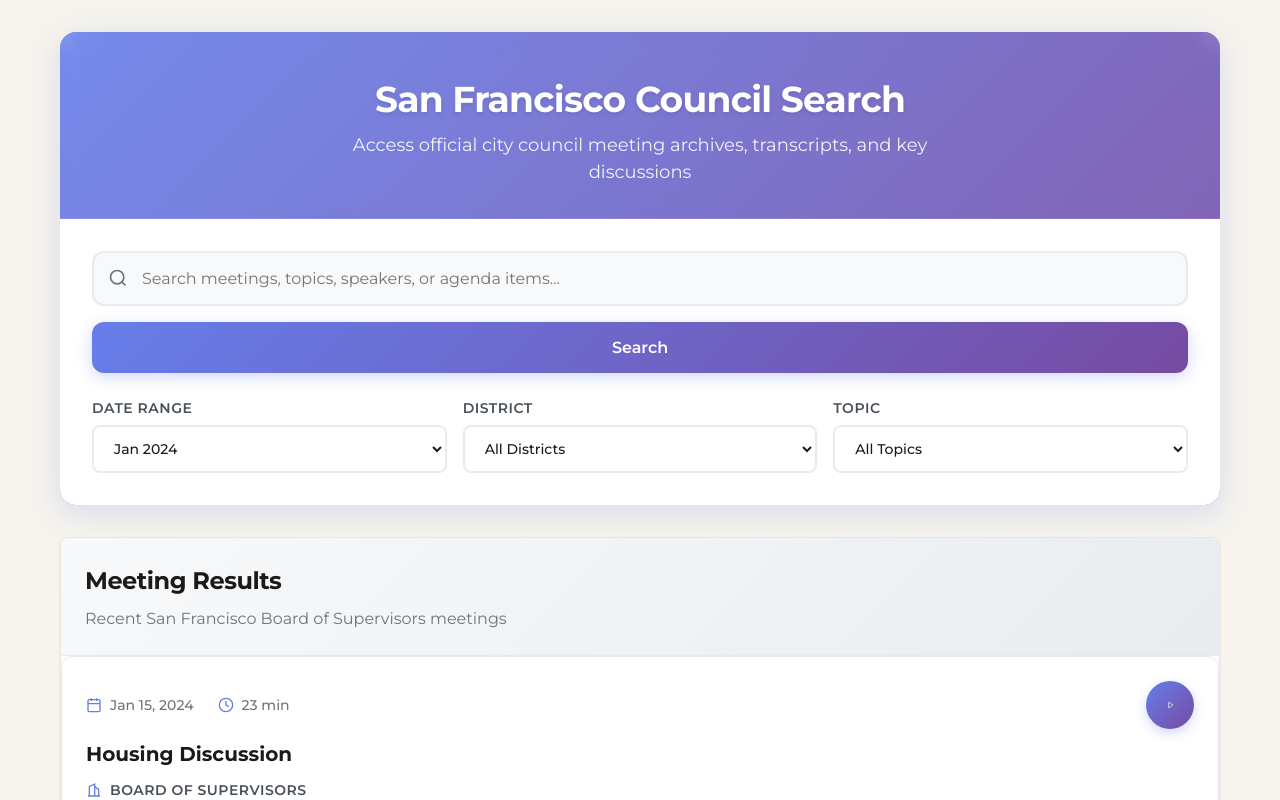
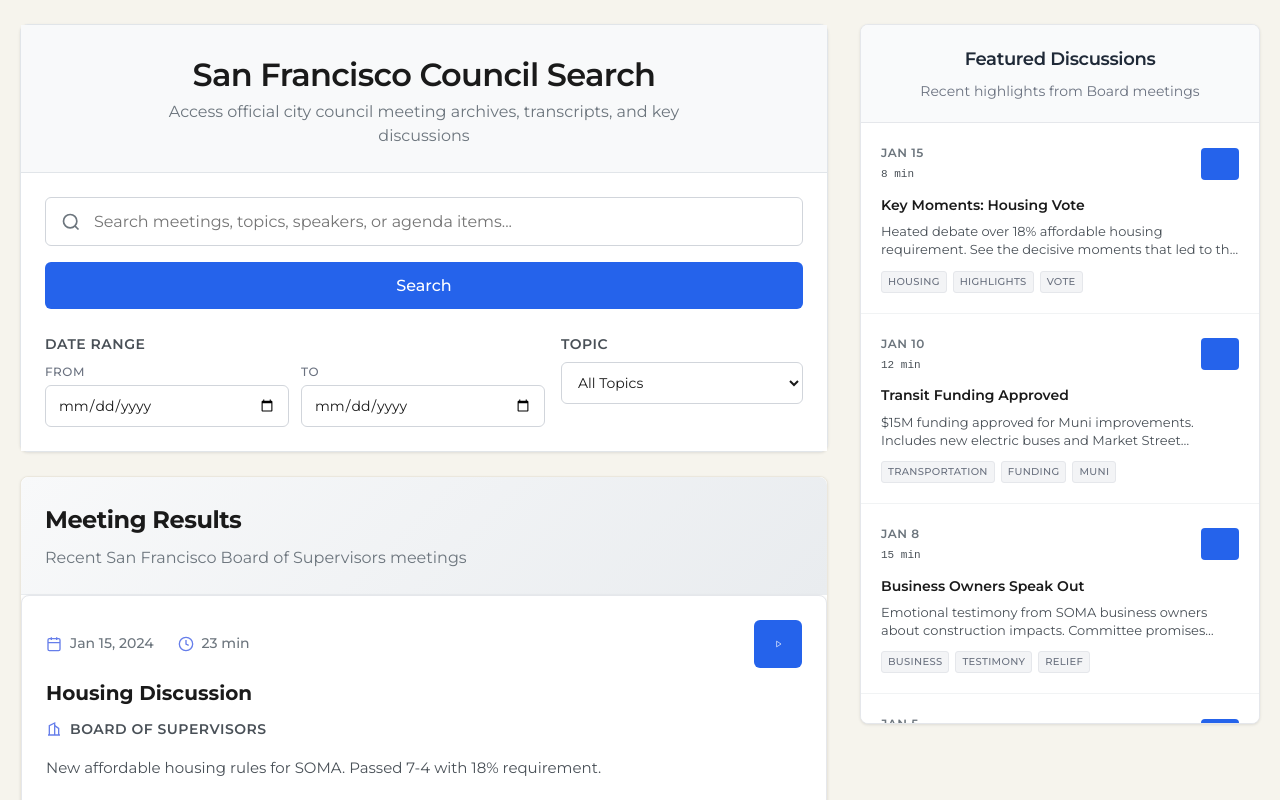
Before and after one commit to Cheggin/SF10X, a React (Vite) app in the folder frontend/: page / in a window 1280 px wide. Shown: the top 800 px of the page. Built offline with nearby package versions, Linux system fonts and the light colour scheme.

Commit message:
refactor home page more

```diff
--- a/frontend/src/App.css
+++ b/frontend/src/App.css
@@ -22,9 +22,26 @@ body {
 /* Container for search page content */
 .search-page-container {
   width: 100%;
-  max-width: 1200px;
+  max-width: 1400px;
   margin: 0 auto;
-  padding: 32px 20px;
+  padding: 24px 20px;
+}
+
+/* Two-column layout */
+.home-page-grid {
+  display: grid;
+  grid-template-columns: 1fr 400px;
+  gap: 32px;
+  align-items: start;
+}
+
+.left-column {
+  min-width: 0;
+}
+
+.right-column {
+  position: sticky;
+  top: 24px;
 }
 
 /* Full width container for special sections */
@@ -33,7 +50,151 @@ body {
   padding: 40px 0;
 }
 
-/* Popular Clips Section */
+/* Popular Clips Sidebar */
+.popular-clips-sidebar {
+  background: white;
+  border: 1px solid #e5e7eb;
+  border-radius: 8px;
+  overflow: hidden;
+  box-shadow: 0 1px 3px rgba(0, 0, 0, 0.1);
+}
+
+.popular-clips-header {
+  background: #f9fafb;
+  border-bottom: 1px solid #e5e7eb;
+  padding: 20px;
+  text-align: center;
+}
+
+.popular-clips-title-sidebar {
+  font-size: 18px;
+  font-weight: 600;
+  color: #1f2937;
+  margin: 0 0 6px 0;
+  font-family: 'Montserrat', sans-serif;
+  letter-spacing: -0.02em;
+}
+
+.popular-clips-subtitle-sidebar {
+  font-size: 14px;
+  color: #6b7280;
+  margin: 0;
+  font-weight: 400;
+}
+
+.popular-clips-list {
+  padding: 0;
+  max-height: 600px;
+  overflow-y: auto;
+}
+
+.popular-clip-card-sidebar {
+  border-bottom: 1px solid #f1f3f4;
+  padding: 20px;
+  cursor: pointer;
+  transition: all 0.2s ease;
+  background: white;
+}
+
+.popular-clip-card-sidebar:hover {
+  background: #f9fafb;
+  border-left: 3px solid #2563eb;
+}
+
+.popular-clip-card-sidebar:last-child {
+  border-bottom: none;
+}
+
+.clip-header-sidebar {
+  display: flex;
+  justify-content: space-between;
+  align-items: center;
+  margin-bottom: 12px;
+}
+
+.clip-meta-sidebar {
+  display: flex;
+  flex-direction: column;
+  gap: 4px;
+}
+
+.clip-date-sidebar {
+  font-size: 12px;
+  color: #6c757d;
+  font-weight: 600;
+  text-transform: uppercase;
+  letter-spacing: 0.5px;
+}
+
+.clip-duration-sidebar {
+  font-size: 11px;
+  color: #495057;
+  font-family: monospace;
+}
+
+.clip-play-btn-sidebar {
+  width: 32px;
+  height: 32px;
+  border-radius: 4px;
+  background: #2563eb;
+  border: none;
+  color: white;
+  cursor: pointer;
+  display: flex;
+  align-items: center;
+  justify-content: center;
+  transition: all 0.2s ease;
+  flex-shrink: 0;
+}
+
+.clip-play-btn-sidebar:hover {
+  background: #1d4ed8;
+}
+
+.clip-content-sidebar {
+  margin-top: 8px;
+}
+
+.clip-title-sidebar {
+  font-size: 14px;
+  font-weight: 600;
+  color: #1a1a1a;
+  margin: 0 0 8px 0;
+  line-height: 1.3;
+  font-family: 'Montserrat', sans-serif;
+}
+
+.clip-summary-sidebar {
+  font-size: 13px;
+  color: #495057;
+  line-height: 1.4;
+  margin: 0 0 12px 0;
+  display: -webkit-box;
+  -webkit-line-clamp: 2;
+  line-clamp: 2;
+  -webkit-box-orient: vertical;
+  overflow: hidden;
+}
+
+.clip-tags-sidebar {
+  display: flex;
+  gap: 6px;
+  flex-wrap: wrap;
+}
+
+.clip-tag-sidebar {
+  background: #f3f4f6;
+  color: #6b7280;
+  padding: 2px 6px;
+  border-radius: 3px;
+  font-size: 10px;
+  font-weight: 500;
+  text-transform: uppercase;
+  letter-spacing: 0.3px;
+  border: 1px solid #e5e7eb;
+}
+
+/* Legacy Popular Clips styles for backward compatibility */
 .popular-clips {
   background: linear-gradient(135deg, #f8f9fa 0%, #e9ecef 100%);
   color: #1a1a1a;
@@ -196,34 +357,32 @@ body {
 
 /* Search Header */
 .search-header {
-  background: linear-gradient(135deg, #667eea 0%, #764ba2 100%);
-  border-radius: 16px;
-  overflow: hidden;
-  margin-bottom: 32px;
-  box-shadow: 0 8px 32px rgba(102, 126, 234, 0.2);
+  background: white;
+  border: 1px solid #e1e5e9;
+  border-radius: 8px;
+  margin-bottom: 24px;
+  box-shadow: 0 1px 3px rgba(0, 0, 0, 0.1);
 }
 
 .header-hero {
-  background: rgba(255, 255, 255, 0.1);
-  backdrop-filter: blur(10px);
-  padding: 48px 32px 32px;
+  background: #f8f9fa;
+  padding: 32px 32px 24px;
   text-align: center;
-  border-bottom: 1px solid rgba(255, 255, 255, 0.1);
+  border-bottom: 1px solid #e1e5e9;
 }
 
 .hero-content h1 {
-  font-size: 36px;
-  font-weight: 700;
-  color: white;
-  margin-bottom: 12px;
+  font-size: 32px;
+  font-weight: 600;
+  color: #1a1a1a;
+  margin-bottom: 8px;
   letter-spacing: -0.02em;
   font-family: 'Montserrat', sans-serif;
-  text-shadow: 0 2px 4px rgba(0, 0, 0, 0.1);
 }
 
 .hero-subtitle {
-  font-size: 18px;
-  color: rgba(255, 255, 255, 0.9);
+  font-size: 16px;
+  color: #6c757d;
   font-weight: 400;
   line-height: 1.5;
   max-width: 600px;
@@ -231,7 +390,7 @@ body {
 }
 
 .search-section {
-  padding: 32px;
+  padding: 24px;
   background: white;
 }
 
@@ -256,42 +415,39 @@ body {
 
 .search-input {
   width: 100%;
-  padding: 16px 16px 16px 48px;
-  border: 2px solid #e9ecef;
-  border-radius: 12px;
+  padding: 14px 16px 14px 48px;
+  border: 1px solid #d1d5db;
+  border-radius: 6px;
   font-size: 16px;
-  background: #f8f9fa;
+  background: white;
   color: #1a1a1a;
   font-family: 'Montserrat', sans-serif;
-  transition: all 0.3s ease;
+  transition: all 0.2s ease;
   box-sizing: border-box;
 }
 
 .search-input:focus {
   outline: none;
-  border-color: #667eea;
+  border-color: #2563eb;
   background: white;
-  box-shadow: 0 0 0 4px rgba(102, 126, 234, 0.1);
-  transform: translateY(-1px);
+  box-shadow: 0 0 0 3px rgba(37, 99, 235, 0.1);
 }
 
 .search-button {
   width: 100%;
-  padding: 16px 24px;
-  background: linear-gradient(135deg, #667eea 0%, #764ba2 100%);
+  padding: 14px 24px;
+  background: #2563eb;
   color: white;
   border: none;
-  border-radius: 12px;
+  border-radius: 6px;
   cursor: pointer;
   font-size: 16px;
-  font-weight: 600;
-  transition: all 0.3s ease;
-  box-shadow: 0 4px 16px rgba(102, 126, 234, 0.3);
+  font-weight: 500;
+  transition: all 0.2s ease;
 }
 
 .search-button:hover {
-  transform: translateY(-2px);
-  box-shadow: 0 6px 20px rgba(102, 126, 234, 0.4);
+  background: #1d4ed8;
 }
 
 .filters {
@@ -316,26 +472,72 @@ body {
 }
 
 .filter-select {
-  padding: 12px 16px;
-  border: 2px solid #e9ecef;
-  border-radius: 8px;
+  padding: 10px 12px;
+  border: 1px solid #d1d5db;
+  border-radius: 6px;
   background: white;
   font-size: 14px;
   cursor: pointer;
   color: #1a1a1a;
   font-family: 'Montserrat', sans-serif;
-  font-weight: 500;
+  font-weight: 400;
   transition: all 0.2s ease;
 }
 
 .filter-select:hover {
-  border-color: #667eea;
+  border-color: #9ca3af;
 }
 
 .filter-select:focus {
   outline: none;
-  border-color: #667eea;
-  box-shadow: 0 0 0 3px rgba(102, 126, 234, 0.1);
+  border-color: #2563eb;
+  box-shadow: 0 0 0 3px rgba(37, 99, 235, 0.1);
+}
+
+/* Date Range Inputs */
+.date-range-group {
+  grid-column: span 2;
+}
+
+.date-range-inputs {
+  display: flex;
+  gap: 12px;
+}
+
+.date-input-wrapper {
+  flex: 1;
+  display: flex;
+  flex-direction: column;
+  gap: 4px;
+}
+
+.date-input-label {
+  font-size: 12px;
+  font-weight: 500;
+  color: #6b7280;
+  text-transform: uppercase;
+  letter-spacing: 0.5px;
+}
+
+.date-input {
+  padding: 10px 12px;
+  border: 1px solid #d1d5db;
+  border-radius: 6px;
+  background: white;
+  font-size: 14px;
+  color: #1a1a1a;
+  font-family: 'Montserrat', sans-serif;
+  transition: all 0.2s ease;
+}
+
+.date-input:focus {
+  outline: none;
+  border-color: #2563eb;
+  box-shadow: 0 0 0 3px rgba(37, 99, 235, 0.1);
+}
+
+.date-input::-webkit-calendar-picker-indicator {
+  cursor: pointer;
 }
 
 /* Results Container */
@@ -400,20 +602,19 @@ body {
 /* Modern Video Card */
 .video-card-modern {
   background: white;
-  border: 1px solid #e9ecef;
-  border-radius: 12px;
+  border: 1px solid #e5e7eb;
+  border-radius: 8px;
   padding: 0;
   cursor: pointer;
-  transition: all 0.3s ease;
-  box-shadow: 0 2px 8px rgba(0, 0, 0, 0.04);
+  transition: all 0.2s ease;
+  box-shadow: 0 1px 3px rgba(0, 0, 0, 0.1);
   overflow: hidden;
   margin-bottom: 16px;
 }
 
 .video-card-modern:hover {
-  transform: translateY(-2px);
-  box-shadow: 0 8px 24px rgba(102, 126, 234, 0.12);
-  border-color: #667eea;
+  box-shadow: 0 4px 12px rgba(0, 0, 0, 0.15);
+  border-color: #d1d5db;
 }
 
 .video-card-modern:last-child {
@@ -466,21 +667,19 @@ body {
 .play-button-modern {
   width: 48px;
   height: 48px;
-  border-radius: 50%;
-  background: linear-gradient(135deg, #667eea 0%, #764ba2 100%);
+  border-radius: 6px;
+  background: #2563eb;
   border: none;
   color: white;
   cursor: pointer;
   display: flex;
   align-items: center;
   justify-content: center;
-  transition: all 0.3s ease;
-  box-shadow: 0 4px 12px rgba(102, 126, 234, 0.3);
+  transition: all 0.2s ease;
 }
 
 .play-button-modern:hover {
-  transform: scale(1.05);
-  box-shadow: 0 6px 16px rgba(102, 126, 234, 0.4);
+  background: #1d4ed8;
 }
 
 .play-button-modern svg {
@@ -532,22 +731,21 @@ body {
 }
 
 .tag-modern {
-  background: linear-gradient(135deg, #f8f9fa 0%, #e9ecef 100%);
-  color: #495057;
-  padding: 6px 12px;
-  border-radius: 20px;
+  background: #f3f4f6;
+  color: #6b7280;
+  padding: 4px 8px;
+  border-radius: 4px;
   font-size: 12px;
-  font-weight: 600;
+  font-weight: 500;
   text-transform: uppercase;
-  letter-spacing: 0.5px;
-  border: 1px solid #e9ecef;
+  letter-spacing: 0.3px;
+  border: 1px solid #e5e7eb;
   transition: all 0.2s ease;
 }
 
 .tag-modern:hover {
-  background: linear-gradient(135deg, #667eea 0%, #764ba2 100%);
-  color: white;
-  border-color: #667eea;
+  background: #e5e7eb;
+  color: #4b5563;
 }
 
 .tag-more {
@@ -2194,11 +2392,92 @@ body {
   }
 }
 
+@media (max-width: 1024px) {
+  .home-page-grid {
+    grid-template-columns: 1fr 320px;
+    gap: 24px;
+  }
+
+  .popular-clips-list {
+    max-height: 500px;
+  }
+}
+
+@media (max-width: 768px) {
+  .home-page-grid {
+    grid-template-columns: 1fr;
+    gap: 20px;
+  }
+
+  .right-column {
+    position: static;
+    order: -1;
+  }
+
+  .popular-clips-sidebar {
+    margin-bottom: 24px;
+  }
+
+  .popular-clips-list {
+    max-height: 400px;
+  }
+}
+
 @media (max-width: 600px) {
   .search-page-container {
     padding: 16px;
   }
 
+  .home-page-grid {
+    gap: 16px;
+  }
+
+  .popular-clips-header {
+    padding: 20px;
+  }
+
+  .popular-clips-title-sidebar {
+    font-size: 18px;
+  }
+
+  .popular-clips-subtitle-sidebar {
+    font-size: 13px;
+  }
+
+  .popular-clip-card-sidebar {
+    padding: 16px;
+  }
+
+  .clip-title-sidebar {
+    font-size: 13px;
+  }
+
+  .clip-summary-sidebar {
+    font-size: 12px;
+  }
+
+  .search-section {
+    padding: 24px;
+  }
+
+  .hero-content h1 {
+    font-size: 28px;
+  }
+
+  .hero-subtitle {
+    font-size: 16px;
+  }
+
+  .header-hero {
+    padding: 32px 20px 24px;
+  }
+
+  .filters {
+    grid-template-columns: 1fr;
+    gap: 12px;
+  }
+
+  /* Legacy styles for backward compatibility */
   .popular-clips {
     margin: 0 -16px;
     padding: 60px 0;
@@ -2224,27 +2503,6 @@ body {
 
   .popular-clip-thumbnail {
     height: 140px;
-  }
-
-  .search-section {
-    padding: 24px;
-  }
-
-  .hero-content h1 {
-    font-size: 28px;
-  }
-
-  .hero-subtitle {
-    font-size: 16px;
-  }
-
-  .header-hero {
-    padding: 32px 20px 24px;
-  }
-
-  .filters {
-    grid-template-columns: 1fr;
-    gap: 12px;
   }
 
   .video-card {
--- a/frontend/src/components/PopularClips.tsx
+++ b/frontend/src/components/PopularClips.tsx
@@ -9,33 +9,38 @@ function PopularClips({ onVideoSelect }: PopularClipsProps) {
   const popularVideos = getPopularVideos()
 
   return (
-    <section className="popular-clips">
-      <div className="popular-clips-container">
-        <h2 className="popular-clips-title">Featured Discussions</h2>
-        <p className="popular-clips-subtitle">Explore the most important moments and decisions from recent San Francisco council meetings</p>
+    <section className="popular-clips-sidebar">
+      <div className="popular-clips-header">
+        <h2 className="popular-clips-title-sidebar">Featured Discussions</h2>
+        <p className="popular-clips-subtitle-sidebar">Recent highlights from Board meetings</p>
+      </div>
 
-        <div className="popular-clips-grid">
+      <div className="popular-clips-list">
         {popularVideos.map((video) => (
           <div
             key={video.id}
-              className="popular-clip-card"
+            className="popular-clip-card-sidebar"
             onClick={() => onVideoSelect(video)}
           >
-              <div className="popular-clip-thumbnail">
-                <div className="thumbnail-placeholder">
-                  <span className="play-icon">▶</span>
+            <div className="clip-header-sidebar">
+              <div className="clip-meta-sidebar">
+                <span className="clip-date-sidebar">{video.date}</span>
+                <span className="clip-duration-sidebar">{video.duration}</span>
               </div>
-                <div className="clip-duration">{video.duration}</div>
+              <button className="clip-play-btn-sidebar">
+                <svg width="16" height="16" viewBox="0 0 24 24" fill="none" stroke="currentColor" strokeWidth="2">
+                  <polygon points="5,3 19,12 5,21"/>
+                </svg>
+              </button>
             </div>
 
-              <div className="popular-clip-content">
-                <h3 className="popular-clip-title">{video.title}</h3>
-                <p className="popular-clip-date">{video.date}, 2024</p>
-                <p className="popular-clip-summary">{video.summary}</p>
+            <div className="clip-content-sidebar">
+              <h3 className="clip-title-sidebar">{video.title}</h3>
+              <p className="clip-summary-sidebar">{video.summary}</p>
 
-                <div className="popular-clip-tags">
-                  {video.tags.slice(0, 2).map((tag, index) => (
-                    <span key={index} className="popular-clip-tag">
+              <div className="clip-tags-sidebar">
+                {video.tags.slice(0, 3).map((tag, index) => (
+                  <span key={index} className="clip-tag-sidebar">
                     {tag}
                   </span>
                 ))}
@@ -44,7 +49,6 @@ function PopularClips({ onVideoSelect }: PopularClipsProps) {
           </div>
         ))}
       </div>
-      </div>
     </section>
   )
 }
--- a/frontend/src/components/ResultsContainer.tsx
+++ b/frontend/src/components/ResultsContainer.tsx
@@ -4,16 +4,31 @@ import { mockVideoData } from '../data/mockData'
 
 interface ResultsContainerProps {
   searchQuery: string
+  startDate: string
+  endDate: string
+  selectedTopic: string
   onVideoSelect: (video: VideoSegment) => void
 }
 
-function ResultsContainer({ searchQuery, onVideoSelect }: ResultsContainerProps) {
-  const filteredVideos = mockVideoData.filter(video =>
-    searchQuery === '' ||
-    video.title.toLowerCase().includes(searchQuery.toLowerCase()) ||
-    video.summary.toLowerCase().includes(searchQuery.toLowerCase()) ||
-    video.tags.some(tag => tag.toLowerCase().includes(searchQuery.toLowerCase()))
-  )
+function ResultsContainer({ searchQuery, startDate, endDate, selectedTopic, onVideoSelect }: ResultsContainerProps) {
+  const filteredVideos = mockVideoData.filter(video => {
+    // Text search filter
+    const matchesSearch = searchQuery === '' ||
+      video.title.toLowerCase().includes(searchQuery.toLowerCase()) ||
+      video.summary.toLowerCase().includes(searchQuery.toLowerCase()) ||
+      video.tags.some(tag => tag.toLowerCase().includes(searchQuery.toLowerCase()))
+
+    // Topic filter
+    const matchesTopic = selectedTopic === '' ||
+      video.tags.some(tag => tag.toLowerCase().includes(selectedTopic.toLowerCase()))
+
+    // Date range filter (basic implementation - you can enhance this with actual date parsing)
+    const matchesDateRange = (!startDate && !endDate) ||
+      (startDate === '' && endDate === '') ||
+      true // For now, accepting all dates - you can implement proper date filtering here
+
+    return matchesSearch && matchesTopic && matchesDateRange
+  })
 
   return (
     <main className="results-container">
--- a/frontend/src/components/SearchHeader.tsx
+++ b/frontend/src/components/SearchHeader.tsx
@@ -1,14 +1,24 @@
-import { useState } from 'react'
-
 interface SearchHeaderProps {
   searchQuery: string
   onSearchChange: (query: string) => void
+  startDate: string
+  endDate: string
+  onStartDateChange: (date: string) => void
+  onEndDateChange: (date: string) => void
+  selectedTopic: string
+  onTopicChange: (topic: string) => void
 }
 
-function SearchHeader({ searchQuery, onSearchChange }: SearchHeaderProps) {
-  const [dateFilter, setDateFilter] = useState('Jan 2024')
-  const [districtFilter, setDistrictFilter] = useState('All Districts')
-  const [topicFilter, setTopicFilter] = useState('All Topics')
+function SearchHeader({
+  searchQuery,
+  onSearchChange,
+  startDate,
+  endDate,
+  onStartDateChange,
+  onEndDateChange,
+  selectedTopic,
+  onTopicChange
+}: SearchHeaderProps) {
 
   return (
     <header className="search-header">
@@ -42,50 +52,47 @@ function SearchHeader({ searchQuery, onSearchChange }: SearchHeaderProps) {
         </div>
 
         <div className="filters">
-          <div className="filter-group">
+          <div className="filter-group date-range-group">
             <label className="filter-label">Date Range</label>
-            <select
-              value={dateFilter}
-              onChange={(e) => setDateFilter(e.target.value)}
-              className="filter-select"
-              aria-label="Filter by date"
-            >
-              <option>Jan 2024</option>
-              <option>Dec 2023</option>
-              <option>Nov 2023</option>
-              <option>Last 6 months</option>
-            </select>
-          </div>
-
-          <div className="filter-group">
-            <label className="filter-label">District</label>
-            <select
-              value={districtFilter}
-              onChange={(e) => setDistrictFilter(e.target.value)}
-              className="filter-select"
-              aria-label="Filter by district"
-            >
-              <option>All Districts</option>
-              <option>District 1</option>
-              <option>District 2</option>
-              <option>District 3</option>
-              <option>SOMA</option>
-            </select>
+            <div className="date-range-inputs">
+              <div className="date-input-wrapper">
+                <label className="date-input-label">From</label>
+                <input
+                  type="date"
+                  value={startDate}
+                  onChange={(e) => onStartDateChange(e.target.value)}
+                  className="date-input"
+                  aria-label="Start date"
+                />
+              </div>
+              <div className="date-input-wrapper">
+                <label className="date-input-label">To</label>
+                <input
+                  type="date"
+                  value={endDate}
+                  onChange={(e) => onEndDateChange(e.target.value)}
+                  className="date-input"
+                  aria-label="End date"
+                />
+              </div>
+            </div>
           </div>
 
           <div className="filter-group">
             <label className="filter-label">Topic</label>
             <select
-              value={topicFilter}
-              onChange={(e) => setTopicFilter(e.target.value)}
+              value={selectedTopic}
+              onChange={(e) => onTopicChange(e.target.value)}
               className="filter-select"
               aria-label="Filter by topic"
             >
-              <option>All Topics</option>
-              <option>Housing</option>
-              <option>Transportation</option>
-              <option>Budget</option>
-              <option>Public Safety</option>
+              <option value="">All Topics</option>
+              <option value="Housing">Housing</option>
+              <option value="Transportation">Transportation</option>
+              <option value="Budget">Budget</option>
+              <option value="Public Safety">Public Safety</option>
+              <option value="Planning">Planning</option>
+              <option value="Environment">Environment</option>
             </select>
           </div>
         </div>
--- a/frontend/src/pages/SearchPage.tsx
+++ b/frontend/src/pages/SearchPage.tsx
@@ -7,6 +7,9 @@ import type { VideoSegment } from '../types'
 
 function SearchPage() {
   const [searchQuery, setSearchQuery] = useState('')
+  const [startDate, setStartDate] = useState('')
+  const [endDate, setEndDate] = useState('')
+  const [selectedTopic, setSelectedTopic] = useState('')
   const navigate = useNavigate()
 
   const handleVideoSelect = (video: VideoSegment) => {
@@ -14,24 +17,34 @@ function SearchPage() {
   }
 
   return (
-    <>
     <div className="search-page-container">
+      <div className="home-page-grid">
+        <div className="left-column">
           <SearchHeader
             searchQuery={searchQuery}
             onSearchChange={setSearchQuery}
+            startDate={startDate}
+            endDate={endDate}
+            onStartDateChange={setStartDate}
+            onEndDateChange={setEndDate}
+            selectedTopic={selectedTopic}
+            onTopicChange={setSelectedTopic}
           />
 
           <ResultsContainer
             searchQuery={searchQuery}
+            startDate={startDate}
+            endDate={endDate}
+            selectedTopic={selectedTopic}
             onVideoSelect={handleVideoSelect}
           />
         </div>
 
-      {/* Show popular clips when no search query - outside container */}
-      {!searchQuery && (
+        <div className="right-column">
           <PopularClips onVideoSelect={handleVideoSelect} />
-      )}
-    </>
+        </div>
+      </div>
+    </div>
   )
 }
 
```
Also changed, not shown: 1 other file (tests, documents, lock files or other folders). Lines whose indentation alone changed are shown as unchanged.
